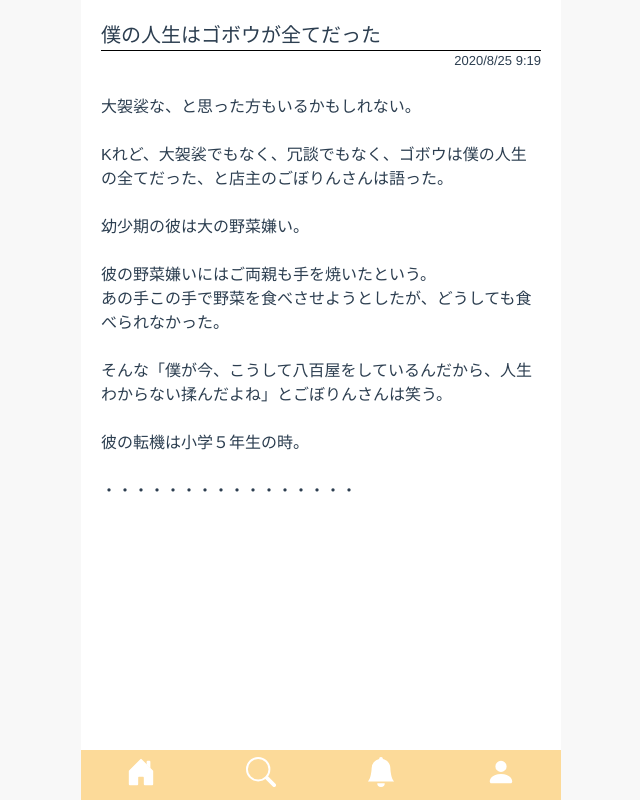
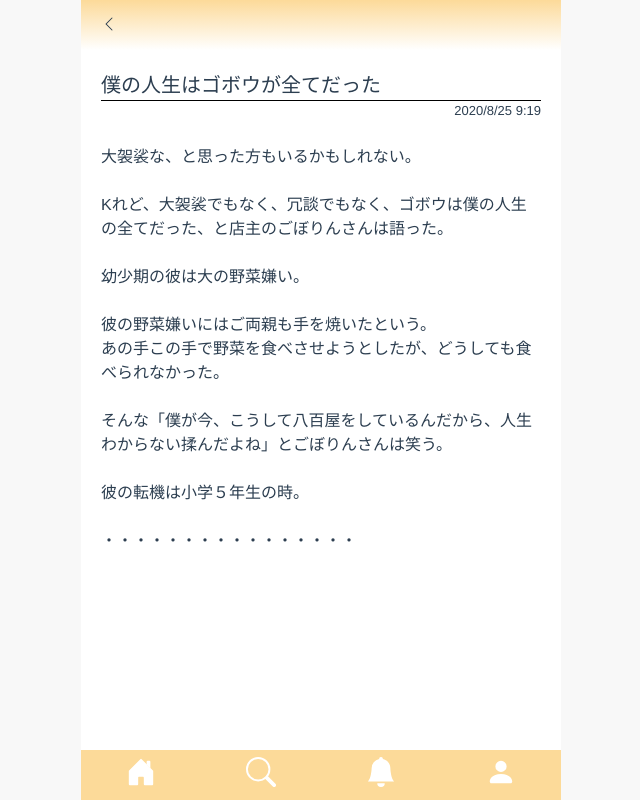
Before and after one commit to gyuta/social_creators_b, a Vue app: page /story/1 in a window 1280 px wide. Shown: the whole page, without its empty margins (319-959 px from the left). Built offline with nearby package versions, Linux system fonts and the light colour scheme; no server answers; what vue-croppa would draw is missing.

Commit message:
一部ページにタイトルを追加

```diff
--- /dev/null
+++ b/src/components/Title.vue
@@ -0,0 +1,36 @@
+<template>
+  <div id='header'>
+    <span v-if="showBackBtn" class='btn' @click='back()'>
+      <svg width="1em" height="1em" viewBox="0 0 16 16" class="bi bi-chevron-left" fill="currentColor" xmlns="http://www.w3.org/2000/svg">
+        <path fill-rule="evenodd" d="M11.354 1.646a.5.5 0 0 1 0 .708L5.707 8l5.647 5.646a.5.5 0 0 1-.708.708l-6-6a.5.5 0 0 1 0-.708l6-6a.5.5 0 0 1 .708 0z"/>
+      </svg>
+    </span>
+    <span>{{ title }}</span>
+  </div>
+</template>
+
+<script>
+export default {
+  name: 'Title',
+  props: ['title', 'showBackBtn'],
+  methods: {
+    back() {
+      window.history.back();
+    }
+  }
+}
+</script>
+
+<style lang='scss' scoped>
+#header {
+  line-height: var(--header-height);
+  background: linear-gradient(var(--yellow), white);
+
+  .btn {
+    margin: 0 20px;
+    position: relative;
+    top: 2px;
+  }
+}
+
+</style>
--- a/src/views/Ranking.vue
+++ b/src/views/Ranking.vue
@@ -1,5 +1,6 @@
 <template>
   <div>
+    <Title title='ほげほげ商店' showBackBtn="true"></Title>
     <div class="tab">
       <div class="item" :class="{active: isActive}" @click='isActive=true'>月間ランキング</div>
       <div class="item" :class="{active: !isActive}" @click='isActive=false'>総合ランキング</div>
@@ -16,8 +17,11 @@
 </template>
 
 <script>
+import Title from '../components/Title.vue'
+
 export default {
   name: 'Ranking',
+  components: {Title},
   data() {
     return {
       isActive: true,
--- a/src/views/StoreDetail.vue
+++ b/src/views/StoreDetail.vue
@@ -28,7 +28,7 @@
       </div>
     </div>
     <div class="store-info">
-      <div class="title">店舗情報</div>
+      <div class="title">店主情報</div>
       <div class="info">
           <img :src="owner.icon" alt="">
           <div class="detail">
--- a/src/views/Story.vue
+++ b/src/views/Story.vue
@@ -1,5 +1,6 @@
 <template>
   <div>
+    <Title title="" showBackBtn="true"></Title>
     <div class="main">
       <div class="title">
         僕の人生はゴボウが全てだった
@@ -15,8 +16,11 @@
 </template>
 
 <script>
+import Title from '../components/Title.vue'
+
 export default {
   name: 'Story',
+  components: {Title},
   data() {
     return {
       body: `
```
